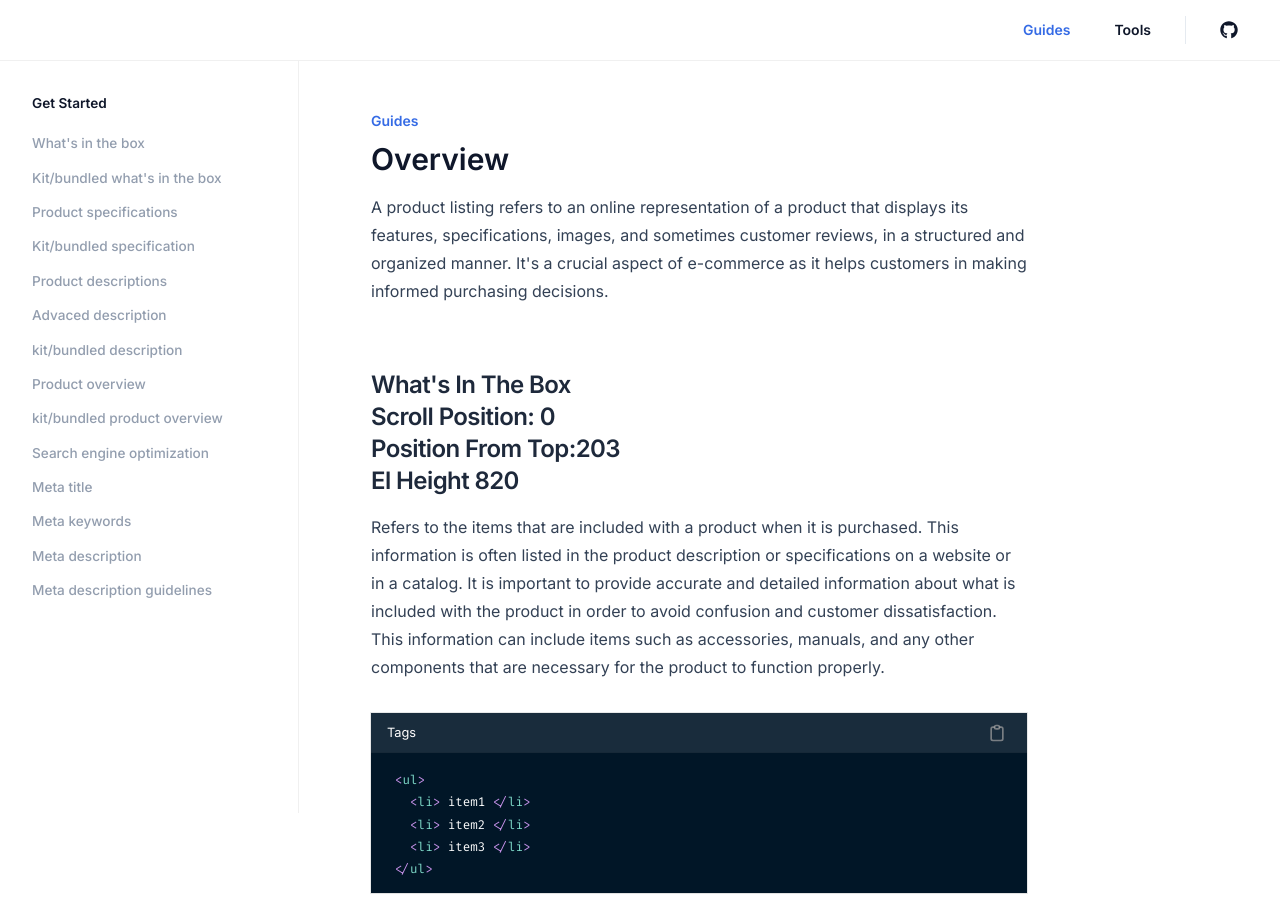
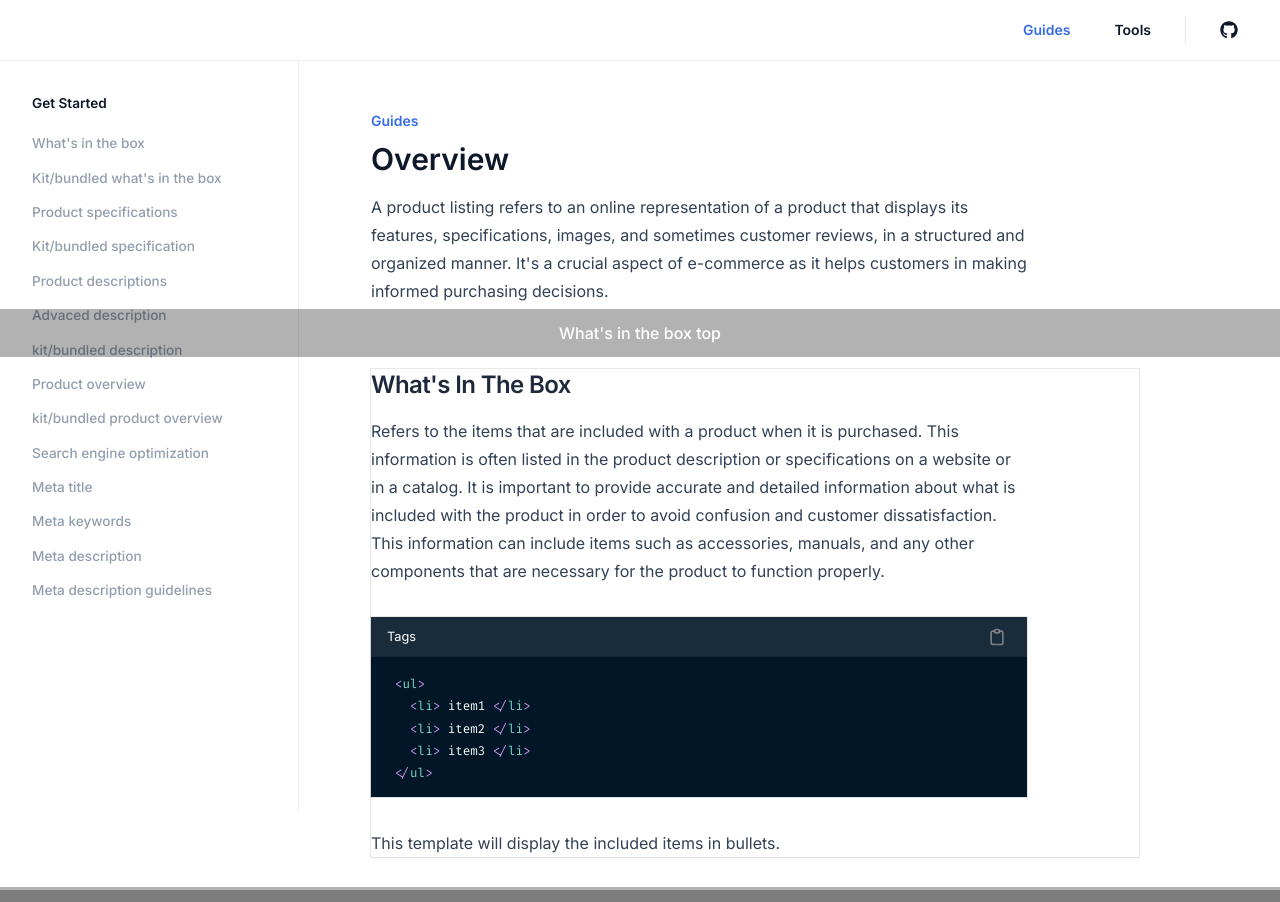
Before and after one commit to rogelcristobal/digiDirect-vite, a React (Vite) app: page /product-listing/documentation in a window 1280 px wide. Shown: the top 902 px of the page. Built offline with nearby package versions, Linux system fonts and the light colour scheme.

Commit message:
add visual to sectio division

```diff
--- a/src/components/Section.jsx
+++ b/src/components/Section.jsx
@@ -14,7 +14,6 @@ const Section = ({
 }) => {
   const { position } = useContext(ScrollPositionContext); // scroll position
   const { setState, state } = useContext(DocsContext);
-
 
   const { ref, entry } = useInView({
     threshold: threshold,
@@ -44,25 +43,26 @@ const Section = ({
       return converted;
     }
   };
-  const [elementAttributes,setElementAttributes] = useState({
-    top:0,
-    bottom:0
-  })
+  const [elementAttributes, setElementAttributes] = useState({
+    top: 0,
+    bottom: 0,
+  });
 
   useEffect(() => {
     if (entry) {
-      const top = Math.floor(entry.target.offsetTop) - 105
-      const bottom = Math.floor(entry.boundingClientRect.height) + top
+      const top = Math.floor(entry.target.offsetTop) - 60;
+      const bottom = Math.floor(entry.boundingClientRect.height) + top + 60;
       setElementAttributes({
         top: top,
-        bottom: bottom
-      })
-
+        bottom: bottom,
+      });
     }
   }, [entry]);
-  useEffect(()=>{
-    if(position >= elementAttributes.top && position <= elementAttributes.bottom){
-
+  useEffect(() => {
+    if (
+      position >= elementAttributes.top &&
+      position <= elementAttributes.bottom
+    ) {
       setState((prev) => ({
         ...prev,
         sections: prev.sections.map((item, id) => {
@@ -72,9 +72,8 @@ const Section = ({
           return item;
         }),
       }));
-    }else{
-
-     setState((prev) => ({
+    } else {
+      setState((prev) => ({
         ...prev,
         sections: prev.sections.map((item, id) => {
           if (id === itemID) {
@@ -83,15 +82,14 @@ const Section = ({
           return item;
         }),
       }));
-
     }
-  },[elementAttributes,position])
+  }, [elementAttributes, position]);
 
   return (
     <div
       ref={ref}
       id={category}
-      className="flex-auto   box-border pb-0  relative scroll-mt-28  "
+      className="flex-auto  medium-box-divider box-border pb-0   scroll-mt-24  "
     >
       <h2
         href={hash}
@@ -100,14 +98,20 @@ const Section = ({
         }`}
       >
         {title}
-        <p>scroll position: {position}</p>
-        <p>position from top:{entry &&  elementAttributes.top}</p>
-        <p>el height {entry && elementAttributes.bottom}</p>
+        {/* <p>scroll position: {position}</p>
+        <p>position from top:{entry && elementAttributes.top}</p>
+        <p>el height {entry && elementAttributes.bottom}</p> */}
       </h2>
       <div className="box-border prose leading-7 prose-slate">{children}</div>
-      <p className="text-lg text-blue-500">
+      <div className="absolute left-0 w-full py-3 text-white font-medium text-center bg-black/30 "
+       style={{top:elementAttributes.top+"px"}}>
+       {title} top
+      </div>
+      <div className="absolute left-0 w-full py-3 text-white font-medium text-center bg-black/30 "
+       style={{top:elementAttributes.bottom+"px"}}>
+       {title} bottom
+      </div>
 
-      </p>
     </div>
   );
 };
```
